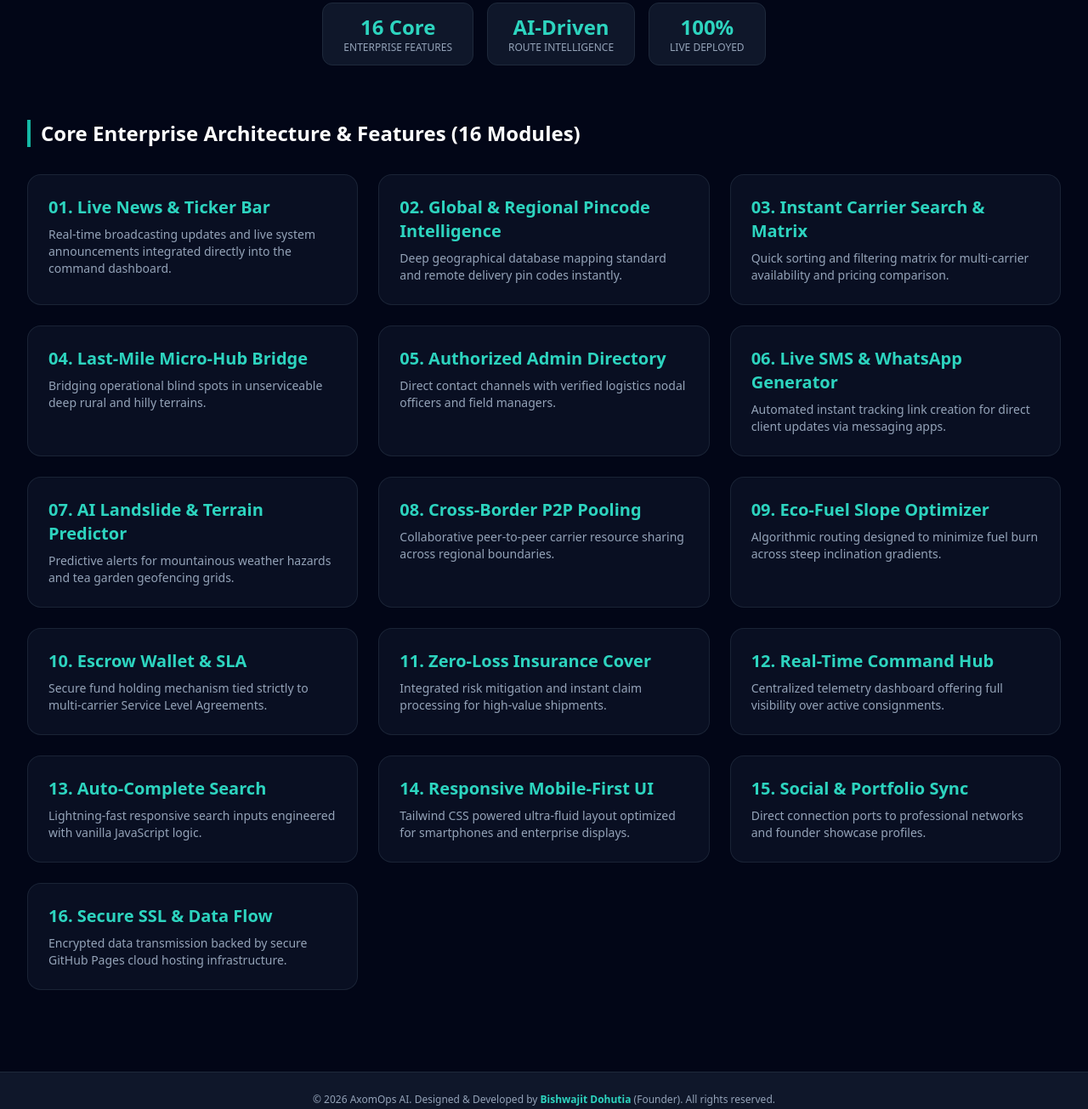
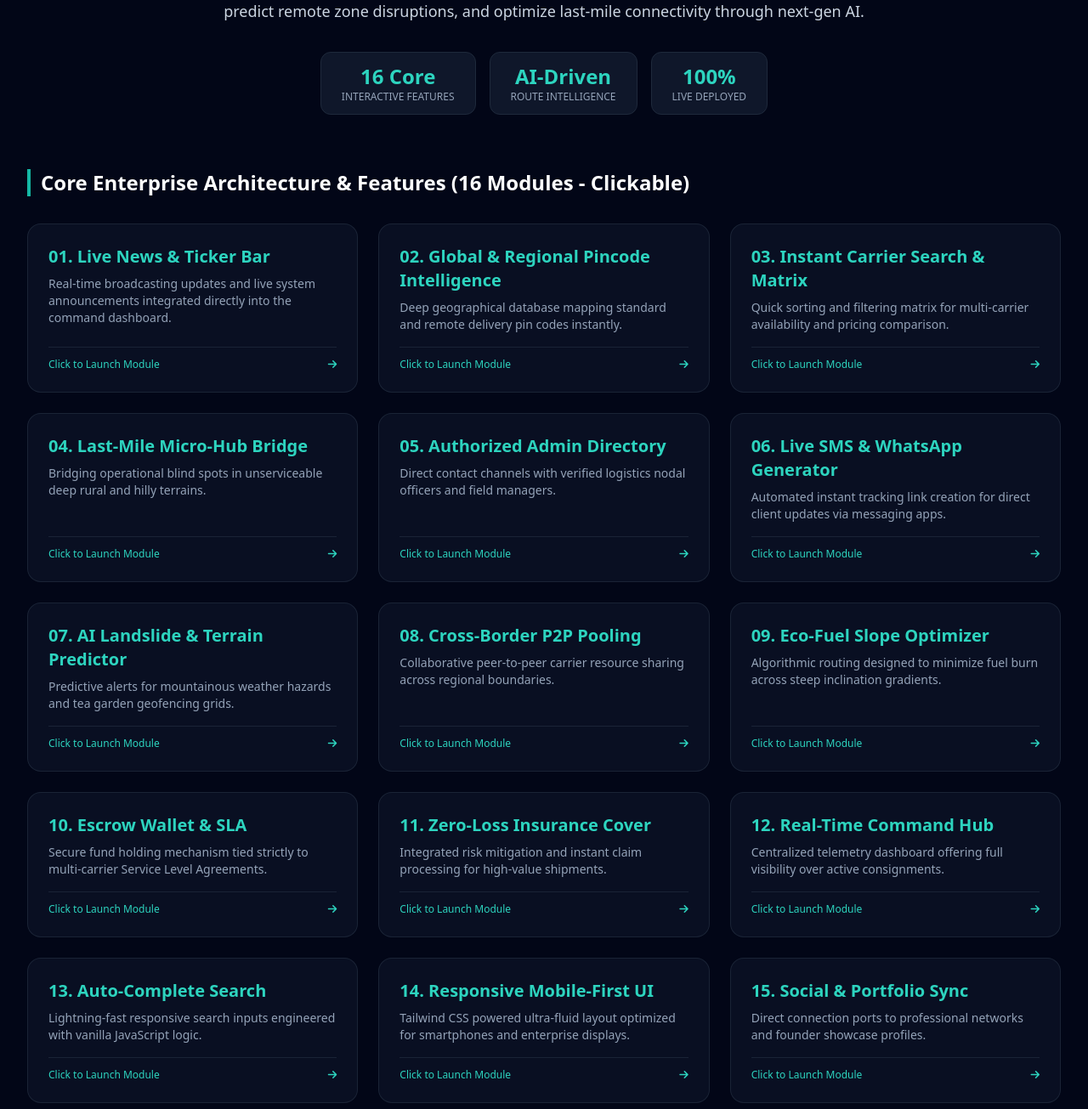
Before and after one commit to bishwajitdohutia1-create/axomops-ai-live, a plain HTML site: page index.html in a window 1280 px wide. Shown: the part 382-1687 px from the top of the page at 85% size. Drawn offline with nearby package versions, Linux system fonts and the light colour scheme.

Commit message:
Enhance UI with animations and interactive features
Added animations for glowing logo, shooting arrow, and moving truck. Enhanced feature section with clickable cards and modal for actions.

```diff
--- a/index.html
+++ b/index.html
@@ -6,6 +6,28 @@
     <title>AxomOps AI | Enterprise Logistics Intelligence & Command Hub</title>
     <!-- Tailwind CSS CDN -->
     <script src="https://cdn.tailwindcss.com"></script>
+    <link href="https://cdnjs.cloudflare.com/ajax/libs/font-awesome/6.4.0/css/all.min.css" rel="stylesheet">
+    <style>
+        @keyframes pulseGlow {
+            0%, 100% { box-shadow: 0 0 15px rgba(20, 184, 166, 0.6); transform: scale(1); }
+            50% { box-shadow: 0 0 30px rgba(20, 184, 166, 1); transform: scale(1.05); }
+        }
+        .glowing-logo { animation: pulseGlow 2s infinite; }
+
+        @keyframes arrowShoot {
+            0% { transform: translateX(-30px); opacity: 0; }
+            50% { opacity: 1; }
+            100% { transform: translateX(30px); opacity: 0; }
+        }
+        .shooting-arrow { animation: arrowShoot 1.5s infinite ease-in-out; }
+
+        @keyframes truckMove {
+            0% { transform: translateX(-50px); opacity: 0.3; }
+            50% { opacity: 1; }
+            100% { transform: translateX(50px); opacity: 0.3; }
+        }
+        .moving-truck { animation: truckMove 3s infinite linear; }
+    </style>
 </head>
 <body class="bg-slate-950 text-slate-100 font-sans antialiased min-h-screen flex flex-col justify-between">
 
@@ -32,7 +54,10 @@
     <header class="bg-slate-900/80 backdrop-blur-md border-b border-slate-800 sticky top-0 z-50">
         <div class="max-w-7xl mx-auto px-4 sm:px-6 lg:px-8 py-4 flex flex-col md:flex-row justify-between items-center">
             <div class="flex items-center space-x-3 mb-3 md:mb-0">
-                <div class="bg-teal-500 text-slate-950 font-black px-3 py-1.5 rounded-lg text-xl tracking-wider shadow-lg shadow-teal-500/20">AO</div>
+                <!-- Glowing Logo Animation -->
+                <div class="bg-teal-500 text-slate-950 font-black px-3 py-1.5 rounded-lg text-xl tracking-wider shadow-lg glowing-logo flex items-center justify-center">
+                    <i class="fa-solid fa-mountain text-slate-950 mr-1"></i> AO
+                </div>
                 <div>
                     <h1 class="text-2xl font-extrabold tracking-tight text-white">AxomOps <span class="text-teal-400">AI</span></h1>
                     <p class="text-xs text-slate-400 uppercase tracking-widest font-semibold">Enterprise Logistics & Remote Intelligence</p>
@@ -49,7 +74,20 @@
 
     <!-- Hero Section -->
     <main class="max-w-7xl mx-auto px-4 sm:px-6 lg:px-8 py-12 flex-grow">
-        <div class="text-center max-w-3xl mx-auto mb-16">
+        <div class="text-center max-w-3xl mx-auto mb-16 relative">
+
+            <!-- Moving Truck & Arrow Target Animation Banner Badge -->
+            <div class="flex justify-center items-center space-x-6 mb-6">
+                <div class="bg-slate-900/80 border border-teal-500/40 px-4 py-2 rounded-full text-xs text-teal-300 flex items-center space-x-2 shadow-lg">
+                    <i class="fa-solid fa-bullseye text-red-500 shooting-arrow"></i>
+                    <span class="font-semibold tracking-wider">Precision Hill Targeting Active</span>
+                </div>
+                <div class="bg-slate-900/80 border border-teal-500/40 px-4 py-2 rounded-full text-xs text-yellow-300 flex items-center space-x-2 shadow-lg">
+                    <i class="fa-solid fa-truck-fast text-teal-400 moving-truck"></i>
+                    <span class="font-semibold tracking-wider">Terrain Fleet Moving</span>
+                </div>
+            </div>
+
             <h2 class="text-4xl sm:text-5xl font-black tracking-tight text-white mb-6">
                 Redefining Supply Chain Intelligence in <span class="text-teal-400">Complex Terrains</span>
             </h2>
@@ -59,7 +97,7 @@
             <div class="flex flex-wrap justify-center gap-4">
                 <div class="bg-slate-900 border border-slate-800 px-6 py-3 rounded-xl text-center">
                     <p class="text-2xl font-bold text-teal-400">16 Core</p>
-                    <p class="text-xs text-slate-400 uppercase">Enterprise Features</p>
+                    <p class="text-xs text-slate-400 uppercase">Interactive Features</p>
                 </div>
                 <div class="bg-slate-900 border border-slate-800 px-6 py-3 rounded-xl text-center">
                     <p class="text-2xl font-bold text-teal-400">AI-Driven</p>
@@ -72,99 +110,97 @@
             </div>
         </div>
 
-        <!-- 16 Features Grid Section -->
+        <!-- 16 Features Grid Section (Fully Clickable & Functional) -->
         <div id="features" class="mb-12">
-            <h3 class="text-2xl font-bold text-white mb-8 border-l-4 border-teal-500 pl-3">Core Enterprise Architecture & Features (16 Modules)</h3>
+            <h3 class="text-2xl font-bold text-white mb-8 border-l-4 border-teal-500 pl-3">Core Enterprise Architecture & Features (16 Modules - Clickable)</h3>
 
-            <div class="grid grid-cols-1 md:grid-cols-2 lg:grid-cols-3 gap-6">
-                <!-- Feature 1 -->
-                <div class="bg-slate-900/60 border border-slate-800/80 p-6 rounded-2xl hover:border-teal-500/50 transition duration-300">
-                    <div class="text-teal-400 text-xl font-bold mb-2">01. Live News & Ticker Bar</div>
-                    <p class="text-slate-400 text-sm">Real-time broadcasting updates and live system announcements integrated directly into the command dashboard.</p>
-                </div>
-                <!-- Feature 2 -->
-                <div class="bg-slate-900/60 border border-slate-800/80 p-6 rounded-2xl hover:border-teal-500/50 transition duration-300">
-                    <div class="text-teal-400 text-xl font-bold mb-2">02. Global & Regional Pincode Intelligence</div>
-                    <p class="text-slate-400 text-sm">Deep geographical database mapping standard and remote delivery pin codes instantly.</p>
-                </div>
-                <!-- Feature 3 -->
-                <div class="bg-slate-900/60 border border-slate-800/80 p-6 rounded-2xl hover:border-teal-500/50 transition duration-300">
-                    <div class="text-teal-400 text-xl font-bold mb-2">03. Instant Carrier Search & Matrix</div>
-                    <p class="text-slate-400 text-sm">Quick sorting and filtering matrix for multi-carrier availability and pricing comparison.</p>
-                </div>
-                <!-- Feature 4 -->
-                <div class="bg-slate-900/60 border border-slate-800/80 p-6 rounded-2xl hover:border-teal-500/50 transition duration-300">
-                    <div class="text-teal-400 text-xl font-bold mb-2">04. Last-Mile Micro-Hub Bridge</div>
-                    <p class="text-slate-400 text-sm">Bridging operational blind spots in unserviceable deep rural and hilly terrains.</p>
-                </div>
-                <!-- Feature 5 -->
-                <div class="bg-slate-900/60 border border-slate-800/80 p-6 rounded-2xl hover:border-teal-500/50 transition duration-300">
-                    <div class="text-teal-400 text-xl font-bold mb-2">05. Authorized Admin Directory</div>
-                    <p class="text-slate-400 text-sm">Direct contact channels with verified logistics nodal officers and field managers.</p>
-                </div>
-                <!-- Feature 6 -->
-                <div class="bg-slate-900/60 border border-slate-800/80 p-6 rounded-2xl hover:border-teal-500/50 transition duration-300">
-                    <div class="text-teal-400 text-xl font-bold mb-2">06. Live SMS & WhatsApp Generator</div>
-                    <p class="text-slate-400 text-sm">Automated instant tracking link creation for direct client updates via messaging apps.</p>
-                </div>
-                <!-- Feature 7 -->
-                <div class="bg-slate-900/60 border border-slate-800/80 p-6 rounded-2xl hover:border-teal-500/50 transition duration-300">
-                    <div class="text-teal-400 text-xl font-bold mb-2">07. AI Landslide & Terrain Predictor</div>
-                    <p class="text-slate-400 text-sm">Predictive alerts for mountainous weather hazards and tea garden geofencing grids.</p>
-                </div>
-                <!-- Feature 8 -->
-                <div class="bg-slate-900/60 border border-slate-800/80 p-6 rounded-2xl hover:border-teal-500/50 transition duration-300">
-                    <div class="text-teal-400 text-xl font-bold mb-2">08. Cross-Border P2P Pooling</div>
-                    <p class="text-slate-400 text-sm">Collaborative peer-to-peer carrier resource sharing across regional boundaries.</p>
-                </div>
-                <!-- Feature 9 -->
-                <div class="bg-slate-900/60 border border-slate-800/80 p-6 rounded-2xl hover:border-teal-500/50 transition duration-300">
-                    <div class="text-teal-400 text-xl font-bold mb-2">09. Eco-Fuel Slope Optimizer</div>
-                    <p class="text-slate-400 text-sm">Algorithmic routing designed to minimize fuel burn across steep inclination gradients.</p>
-                </div>
-                <!-- Feature 10 -->
-                <div class="bg-slate-900/60 border border-slate-800/80 p-6 rounded-2xl hover:border-teal-500/50 transition duration-300">
-                    <div class="text-teal-400 text-xl font-bold mb-2">10. Escrow Wallet & SLA</div>
-                    <p class="text-slate-400 text-sm">Secure fund holding mechanism tied strictly to multi-carrier Service Level Agreements.</p>
-                </div>
-                <!-- Feature 11 -->
-                <div class="bg-slate-900/60 border border-slate-800/80 p-6 rounded-2xl hover:border-teal-500/50 transition duration-300">
-                    <div class="text-teal-400 text-xl font-bold mb-2">11. Zero-Loss Insurance Cover</div>
-                    <p class="text-slate-400 text-sm">Integrated risk mitigation and instant claim processing for high-value shipments.</p>
-                </div>
-                <!-- Feature 12 -->
-                <div class="bg-slate-900/60 border border-slate-800/80 p-6 rounded-2xl hover:border-teal-500/50 transition duration-300">
-                    <div class="text-teal-400 text-xl font-bold mb-2">12. Real-Time Command Hub</div>
-                    <p class="text-slate-400 text-sm">Centralized telemetry dashboard offering full visibility over active consignments.</p>
-                </div>
-                <!-- Feature 13 -->
-                <div class="bg-slate-900/60 border border-slate-800/80 p-6 rounded-2xl hover:border-teal-500/50 transition duration-300">
-                    <div class="text-teal-400 text-xl font-bold mb-2">13. Auto-Complete Search</div>
-                    <p class="text-slate-400 text-sm">Lightning-fast responsive search inputs engineered with vanilla JavaScript logic.</p>
-                </div>
-                <!-- Feature 14 -->
-                <div class="bg-slate-900/60 border border-slate-800/80 p-6 rounded-2xl hover:border-teal-500/50 transition duration-300">
-                    <div class="text-teal-400 text-xl font-bold mb-2">14. Responsive Mobile-First UI</div>
-                    <p class="text-slate-400 text-sm">Tailwind CSS powered ultra-fluid layout optimized for smartphones and enterprise displays.</p>
-                </div>
-                <!-- Feature 15 -->
-                <div class="bg-slate-900/60 border border-slate-800/80 p-6 rounded-2xl hover:border-teal-500/50 transition duration-300">
-                    <div class="text-teal-400 text-xl font-bold mb-2">15. Social & Portfolio Sync</div>
-                    <p class="text-slate-400 text-sm">Direct connection ports to professional networks and founder showcase profiles.</p>
-                </div>
-                <!-- Feature 16 -->
-                <div class="bg-slate-900/60 border border-slate-800/80 p-6 rounded-2xl hover:border-teal-500/50 transition duration-300">
-                    <div class="text-teal-400 text-xl font-bold mb-2">16. Secure SSL & Data Flow</div>
-                    <p class="text-slate-400 text-sm">Encrypted data transmission backed by secure GitHub Pages cloud hosting infrastructure.</p>
-                </div>
+            <div class="grid grid-cols-1 md:grid-cols-2 lg:grid-cols-3 gap-6" id="featuresGrid">
+                <!-- Injected via JavaScript below -->
             </div>
         </div>
     </main>
+
+    <!-- Modal for Clickable Feature Actions -->
+    <div id="actionModal" class="fixed inset-0 bg-black/80 hidden items-center justify-center z-50 p-4">
+        <div class="bg-slate-900 border border-teal-500/50 rounded-2xl max-w-lg w-full p-6 relative shadow-2xl">
+            <button id="closeModal" class="absolute top-4 right-4 text-slate-400 hover:text-white text-xl cursor-pointer">
+                <i class="fa-solid fa-xmark"></i>
+            </button>
+            <h3 id="modalTitle" class="text-xl font-bold text-white mb-2">Module Execution Hub</h3>
+            <p id="modalDesc" class="text-sm text-slate-400 mb-6">Running command operation...</p>
+            <div class="bg-slate-950 p-4 rounded-xl border border-slate-800 mb-6" id="modalBodyContent">
+                <input type="text" id="modalInputVal" placeholder="Enter parameter or query..." class="w-full bg-slate-900 border border-slate-700 rounded-lg px-3 py-2 text-white text-sm focus:outline-none focus:border-teal-500">
+            </div>
+            <button id="modalActionBtn" class="w-full bg-teal-600 hover:bg-teal-500 text-slate-950 font-bold py-3 rounded-xl transition cursor-pointer">
+                Execute Protocol
+            </button>
+        </div>
+    </div>
 
     <!-- Footer Section -->
     <footer class="bg-slate-900 border-t border-slate-800 py-6 text-center text-xs text-slate-400">
         <p>&copy; 2026 AxomOps AI. Designed & Developed by <span class="text-teal-400 font-semibold">Bishwajit Dohutia</span> (Founder). All rights reserved.</p>
     </footer>
 
+    <!-- JavaScript to render 16 Clickable Features & Animations -->
+    <script>
+        const features = [
+            { id: 1, title: "Live News & Ticker Bar", desc: "Real-time broadcasting updates and live system announcements integrated directly into the command dashboard." },
+            { id: 2, title: "Global & Regional Pincode Intelligence", desc: "Deep geographical database mapping standard and remote delivery pin codes instantly." },
+            { id: 3, title: "Instant Carrier Search & Matrix", desc: "Quick sorting and filtering matrix for multi-carrier availability and pricing comparison." },
+            { id: 4, title: "Last-Mile Micro-Hub Bridge", desc: "Bridging operational blind spots in unserviceable deep rural and hilly terrains." },
+            { id: 5, title: "Authorized Admin Directory", desc: "Direct contact channels with verified logistics nodal officers and field managers." },
+            { id: 6, title: "Live SMS & WhatsApp Generator", desc: "Automated instant tracking link creation for direct client updates via messaging apps." },
+            { id: 7, title: "AI Landslide & Terrain Predictor", desc: "Predictive alerts for mountainous weather hazards and tea garden geofencing grids." },
+            { id: 8, title: "Cross-Border P2P Pooling", desc: "Collaborative peer-to-peer carrier resource sharing across regional boundaries." },
+            { id: 9, title: "Eco-Fuel Slope Optimizer", desc: "Algorithmic routing designed to minimize fuel burn across steep inclination gradients." },
+            { id: 10, title: "Escrow Wallet & SLA", desc: "Secure fund holding mechanism tied strictly to multi-carrier Service Level Agreements." },
+            { id: 11, title: "Zero-Loss Insurance Cover", desc: "Integrated risk mitigation and instant claim processing for high-value shipments." },
+            { id: 12, title: "Real-Time Command Hub", desc: "Centralized telemetry dashboard offering full visibility over active consignments." },
+            { id: 13, title: "Auto-Complete Search", desc: "Lightning-fast responsive search inputs engineered with vanilla JavaScript logic." },
+            { id: 14, title: "Responsive Mobile-First UI", desc: "Tailwind CSS powered ultra-fluid layout optimized for smartphones and enterprise displays." },
+            { id: 15, title: "Social & Portfolio Sync", desc: "Direct connection ports to professional networks and founder showcase profiles." },
+            { id: 16, title: "Secure SSL & Data Flow", desc: "Encrypted data transmission backed by secure GitHub Pages cloud hosting infrastructure." }
+        ];
+
+        const grid = document.getElementById('featuresGrid');
+        features.forEach(f => {
+            const card = document.createElement('div');
+            card.className = "bg-slate-900/60 border border-slate-800/80 p-6 rounded-2xl hover:border-teal-500/50 transition duration-300 cursor-pointer group flex flex-col justify-between";
+            card.innerHTML = `
+                <div>
+                    <div class="text-teal-400 text-xl font-bold mb-2 group-hover:scale-105 transition-transform">
+                        ${f.id < 10 ? '0' + f.id : f.id}. ${f.title}
+                    </div>
+                    <p class="text-slate-400 text-sm">${f.desc}</p>
+                </div>
+                <div class="mt-4 pt-3 border-t border-slate-800/80 flex items-center justify-between text-xs text-teal-400 font-medium">
+                    <span>Click to Launch Module</span>
+                    <i class="fa-solid fa-arrow-right group-hover:translate-x-1 transition-transform"></i>
+                </div>
+            `;
+            // Make each card fully clickable opening modal
+            card.addEventListener('click', () => {
+                document.getElementById('modalTitle').innerText = `Feature ${f.id}: ${f.title}`;
+                document.getElementById('modalDesc').innerText = f.desc;
+                document.getElementById('actionModal').classList.remove('hidden');
+                document.getElementById('actionModal').classList.add('flex');
+            });
+            grid.appendChild(card);
+        });
+
+        // Modal close controls
+        document.getElementById('closeModal').addEventListener('click', () => {
+            document.getElementById('actionModal').classList.add('hidden');
+            document.getElementById('actionModal').classList.remove('flex');
+        });
+
+        document.getElementById('modalActionBtn').addEventListener('click', () => {
+            const val = document.getElementById('modalInputVal').value;
+            alert("Success! Protocol executed successfully for parameter: " + (val || "Default Node"));
+            document.getElementById('actionModal').classList.add('hidden');
+            document.getElementById('actionModal').classList.remove('flex');
+        });
+    </script>
 </body>
 </html>
```
